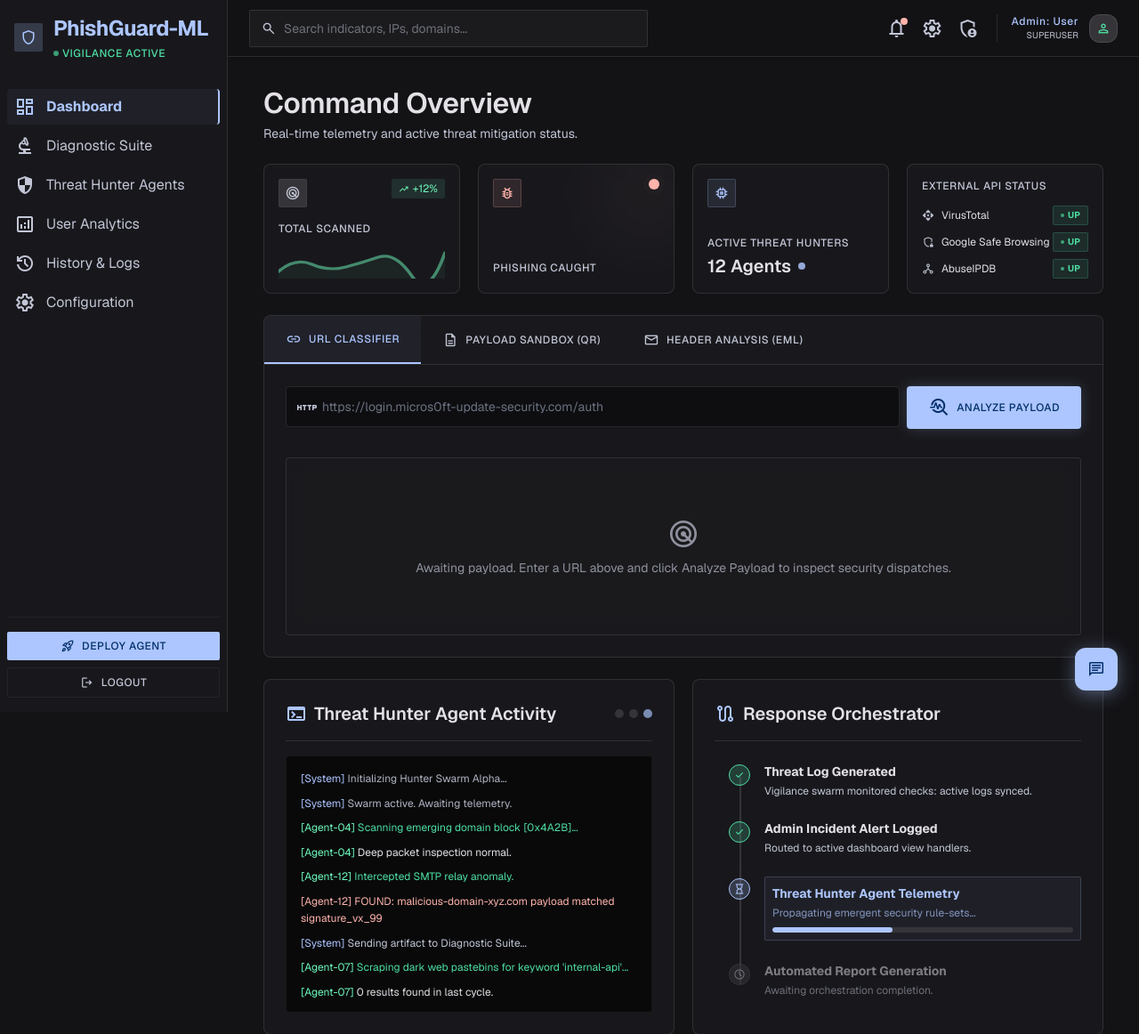
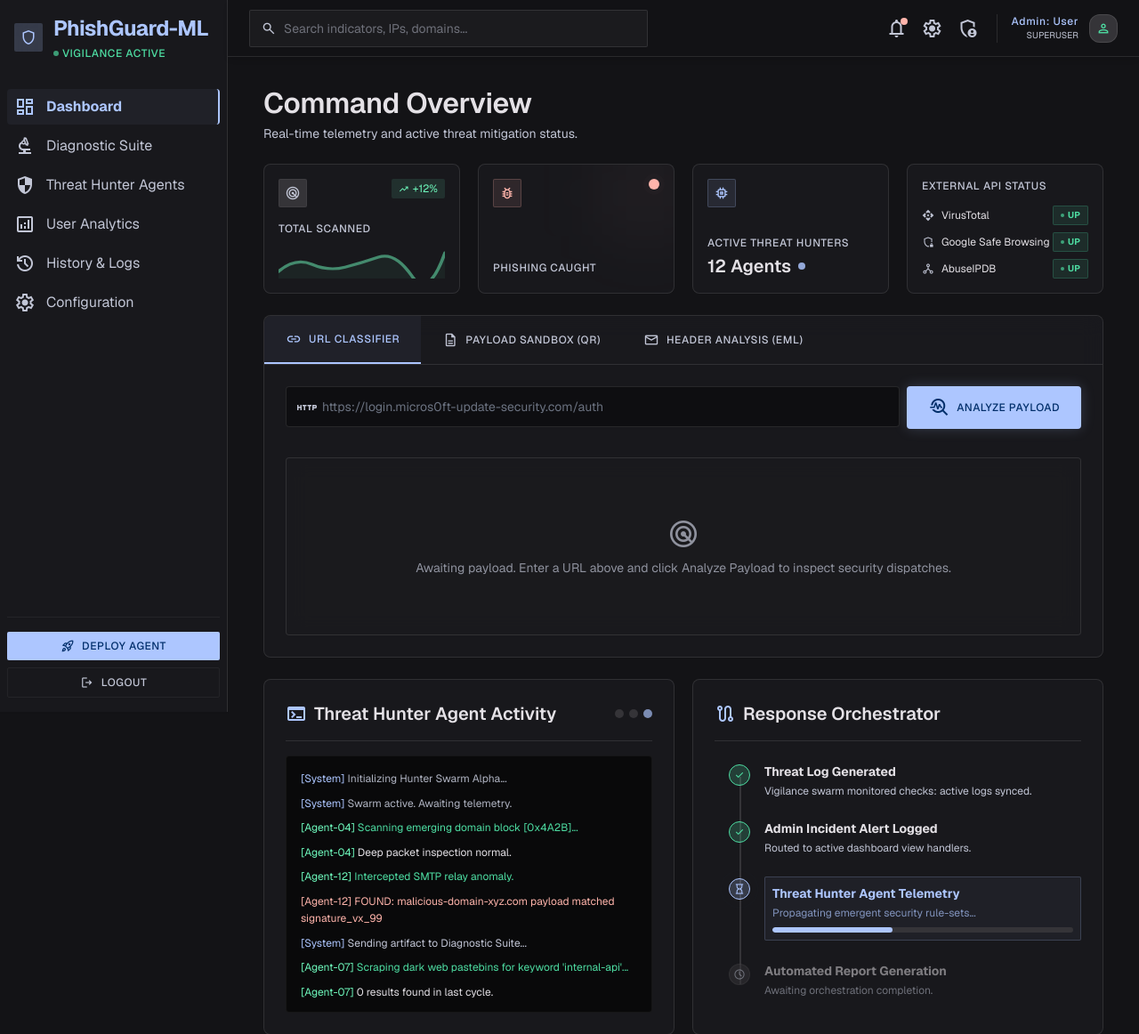
Before and after one commit to keybouzair/PhishGuard-ML-AI-Powered-Phishing-Detection-Platform, a Flask app: template templates/user_dashboard_v2.html in a window 1280 px wide. Shown: the top 1162 px of the page at 89% size. Run offline with Flask 3, Linux system fonts and the light colour scheme; the template is opened without the code that fills it, so the values that code supplies are empty; parts of the project's set-up code (start-up, migrations or seed data) failed here and were passed over; some libraries are stand-ins or nearby versions.

Commit message:
Disable chatbot widget in user dashboard

```diff
--- a/database.py
+++ b/database.py
@@ -160,10 +160,6 @@ def _seed_demo_users(cursor):
     default_users = [
         ('admin', hash_password('admin123'), 'admin@phishing.com', 'admin'),
         ('gamingkeybo', hash_password('admin@123@123'), 'gamingkeybo@gmail.com', 'admin'),
-        ('user1', hash_password('user123'), 'user1@example.com', 'user'),
-        ('user2', hash_password('password2'), 'user2@example.com', 'user'),
-        ('user3', hash_password('password3'), 'user3@example.com', 'user'),
-        ('user4', hash_password('password4'), 'user4@example.com', 'user'),
     ]
 
     for username, password, email, role in default_users:
--- a/templates/user_dashboard_v2.html
+++ b/templates/user_dashboard_v2.html
@@ -632,75 +632,7 @@
 
   <div id="toastContainer" class="fixed bottom-6 right-6 z-[200] space-y-3 pointer-events-none"></div>
 
-  <!-- Floating Chat Widget -->
-  <div class="fixed bottom-6 right-6 z-[100] flex flex-col items-end">
-    <!-- Chat Window -->
-    <div id="chatWindow" class="hidden w-80 sm:w-[350px] h-[400px] glass-panel rounded-2xl mb-4 flex flex-col shadow-2xl overflow-hidden translate-y-4 opacity-0 transition-all duration-300">
-      <!-- Chat Header -->
-      <div class="bg-surface-container-high px-4 py-3 flex items-center justify-between border-b border-white/8 shrink-0">
-        <div class="flex items-center gap-3">
-          <!-- Bot Logo -->
-          <div class="relative w-8 h-8 rounded-lg bg-gradient-to-tr from-primary/20 to-primary/5 flex items-center justify-center border border-primary/25 shadow-[0_0_10px_rgba(173,198,255,0.15)] shrink-0">
-            <svg class="w-5 h-5 text-primary" viewBox="0 0 24 24" fill="none" stroke="currentColor" stroke-width="1.8" stroke-linecap="round" stroke-linejoin="round">
-              <path d="M12 22s8-4 8-10V5l-8-3-8 3v7c0 6 8 10 8 10z"/>
-              <path d="M9 10h.01M15 10h.01" stroke-width="2.5"/>
-              <path d="M10 14h4" />
-              <path d="M12 6v2" />
-            </svg>
-            <span class="absolute -bottom-0.5 -right-0.5 w-2 h-2 rounded-full bg-secondary border border-surface-container-high animate-pulse"></span>
-          </div>
-          <div>
-            <h4 class="text-xs font-bold text-on-surface">PhishGuard AI Assistant</h4>
-            <p class="text-[9px] text-secondary/80 font-medium tracking-wide uppercase">Online</p>
-          </div>
-        </div>
-        <button onclick="toggleChat()" class="text-on-surface-variant hover:text-on-surface transition-colors">
-          <span class="material-symbols-outlined text-lg">close</span>
-        </button>
-      </div>
-
-      <!-- Chat Messages -->
-      <div id="chatMessages" class="flex-1 p-4 overflow-y-auto space-y-3 scrollbar-thin text-xs">
-        <!-- Welcome Message -->
-        <div class="flex gap-2">
-          <div class="w-6 h-6 rounded-md bg-gradient-to-tr from-primary/20 to-primary/5 flex items-center justify-center border border-primary/25 shadow-[0_0_8px_rgba(173,198,255,0.1)] shrink-0">
-            <svg class="w-3.5 h-3.5 text-primary" viewBox="0 0 24 24" fill="none" stroke="currentColor" stroke-width="2" stroke-linecap="round" stroke-linejoin="round">
-              <path d="M12 22s8-4 8-10V5l-8-3-8 3v7c0 6 8 10 8 10z"/>
-              <path d="M9 10h.01M15 10h.01" stroke-width="3"/>
-              <path d="M10 14h4" />
-            </svg>
-          </div>
-          <div class="bg-surface-container rounded-r-xl rounded-bl-xl p-2.5 max-w-[80%] leading-relaxed text-on-surface">
-            Hi! I'm your PhishGuard security assistant. Ask me anything about suspicious URLs, email safety, or how to protect against phishing.
-          </div>
-        </div>
-
-        <!-- Suggested Questions -->
-        <div class="flex flex-col gap-1.5 pt-2">
-          <p class="text-[9px] uppercase tracking-wider text-on-surface-variant/60 font-semibold mb-1">Suggested Topics:</p>
-          <div class="flex flex-wrap gap-1.5">
-            <button onclick="askSuggested('What is phishing?')" class="bg-white/5 hover:bg-white/10 border border-white/8 px-2.5 py-1 rounded-lg text-left text-primary transition-all">What is phishing?</button>
-            <button onclick="askSuggested('How do I scan a QR code?')" class="bg-white/5 hover:bg-white/10 border border-white/8 px-2.5 py-1 rounded-lg text-left text-primary transition-all">How do I scan a QR code?</button>
-            <button onclick="askSuggested('Check if a URL is safe')" class="bg-white/5 hover:bg-white/10 border border-white/8 px-2.5 py-1 rounded-lg text-left text-primary transition-all">Check if a URL is safe</button>
-          </div>
-        </div>
-      </div>
-
-      <!-- Chat Input -->
-      <div class="p-3 border-t border-white/8 bg-surface-container/50 flex gap-2 items-center shrink-0">
-        <input type="text" id="chatInput" placeholder="Ask a security question..." onkeydown="if(event.key==='Enter') sendChatMessage()"
-          class="flex-1 bg-surface-container border border-white/10 rounded-xl py-2 px-3 text-xs text-on-surface placeholder:text-on-surface-variant/40 focus:outline-none focus:ring-1 focus:ring-primary/50 transition-all"/>
-        <button onclick="sendChatMessage()" class="w-8 h-8 rounded-xl bg-primary text-on-primary flex items-center justify-center hover:bg-primary/80 transition-all shrink-0">
-          <span class="material-symbols-outlined text-sm">send</span>
-        </button>
-      </div>
-    </div>
-
-    <!-- Chat Trigger Button -->
-    <button onclick="toggleChat()" class="w-12 h-12 rounded-full bg-primary text-on-primary flex items-center justify-center hover:bg-primary/80 transition-all shadow-[0_4px_20px_rgba(173,198,255,0.4)] hover:scale-105 duration-150">
-      <span class="material-symbols-outlined text-xl">chat</span>
-    </button>
-  </div>
+  <!-- Floating Chat Widget (Disabled) -->
 
   <script>
     // ── Section Nav ──
```
